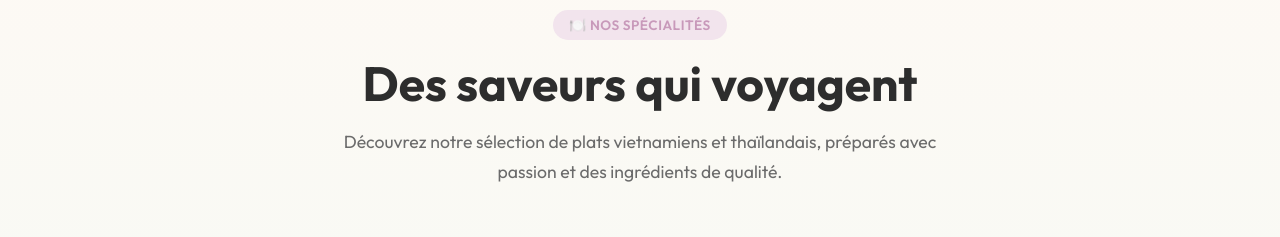
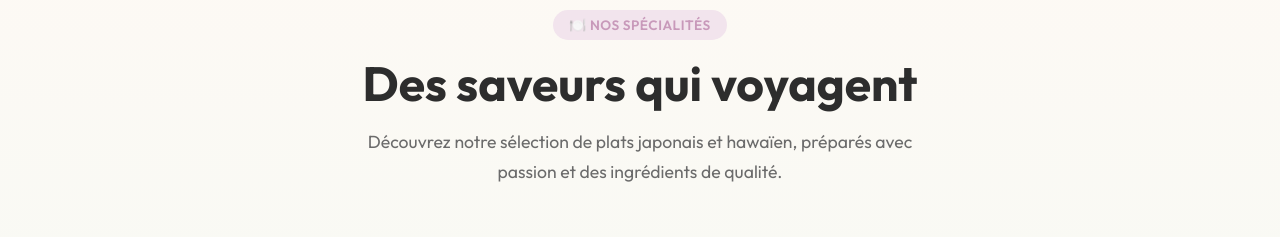
Before and after one commit to Swardoric/poke-n-chill, a React (Vite) app: page / in a window 1280 px wide. Shown: the part 1720-1957 px from the top of the page. Built offline with nearby package versions, Linux system fonts and the light colour scheme.

Commit message:
ajout de bubble tea et de la photo du taco

```diff
--- a/src/components/Specialties/Specialties.tsx
+++ b/src/components/Specialties/Specialties.tsx
@@ -19,7 +19,7 @@ export default function Specialties() {
           Des saveurs qui voyagent
         </motion.h2>
         <motion.p className="section-subtitle" variants={fadeUp} custom={2}>
-          Découvrez notre sélection de plats vietnamiens et thaïlandais,
+          Découvrez notre sélection de plats japonais et hawaïen,
           préparés avec passion et des ingrédients de qualité.
         </motion.p>
       </motion.div>
--- a/src/data/constants.ts
+++ b/src/data/constants.ts
@@ -1,4 +1,3 @@
-
 export const RESTAURANT = {
   name: 'Poke n Chill',
   address: '83 Rue Leblanc, 75015 Paris',
@@ -305,7 +304,10 @@ export const BUBBLE_TEA_FRUITY = [
 ]
 
 export const BUBBLE_TEA_MILK = [
-  { name: 'Brown Sugar', note: 'Perles de tapioca incluses' },
+  { name: 'Brown Sugar', note: '' },
+  { name: 'Matcha', note: '' },
+  { name: 'Taro', note: '' },
+  { name: 'Mangue', note: 'Perles de tapioca incluses' },
 ]
 
 export const BUBBLE_TEA_TOPPINGS = [
```
Also changed, not shown: src/assets/Tacos.png (added).
